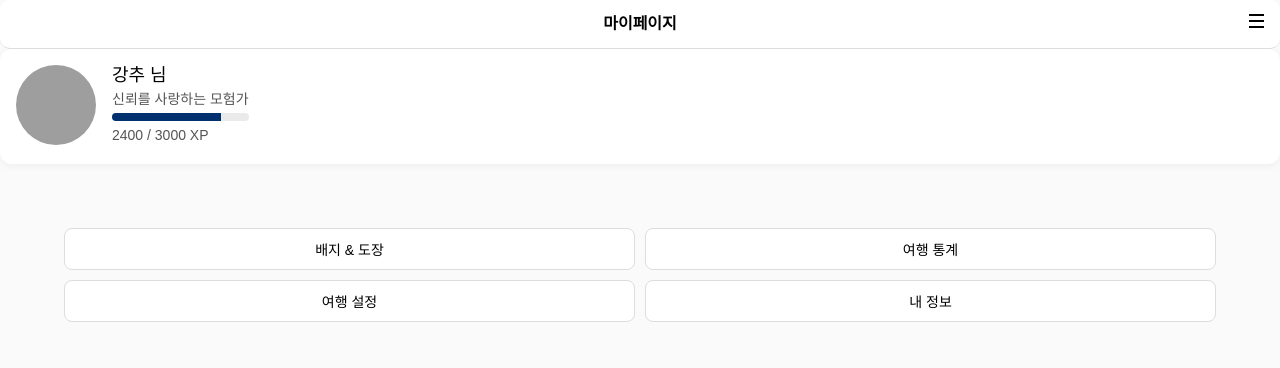
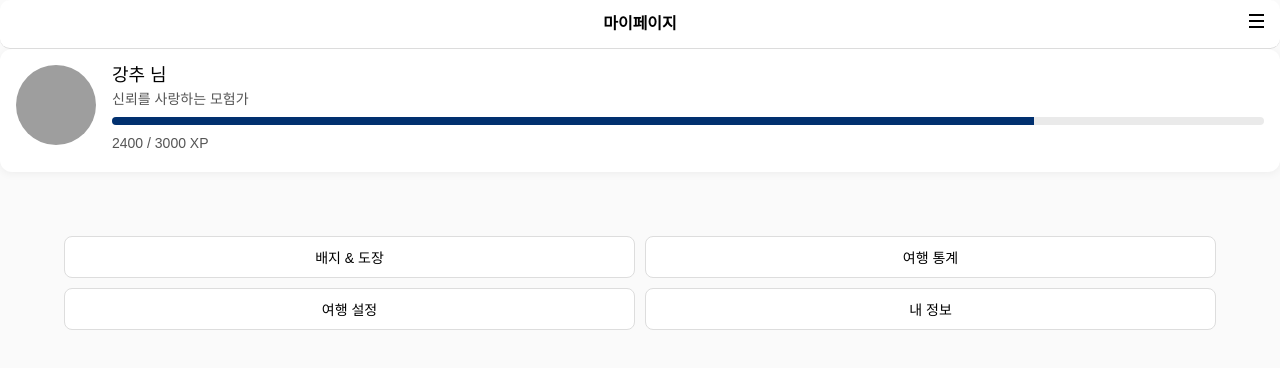
Before and after one commit to GMissionTrip/frontend, a React (Vite) app: page /my-page in a window 1280 px wide. Shown: the top 368 px of the page. Built offline with nearby package versions, Linux system fonts and the light colour scheme; grey boxes are pictures that could not be loaded; a web font is replaced by a local one.

Commit message:
fix: 마이 페이지 UI 수정

```diff
--- a/src/pages/MyPage.css
+++ b/src/pages/MyPage.css
@@ -34,6 +34,13 @@
   border-radius: 50%;
   width: 80px;
   height: 80px;
+}
+
+.profile-info {
+  flex: 1;
+  display: flex;
+  flex-direction: column;
+  justify-content: center;
 }
 
 .profile-info h3 {
```
